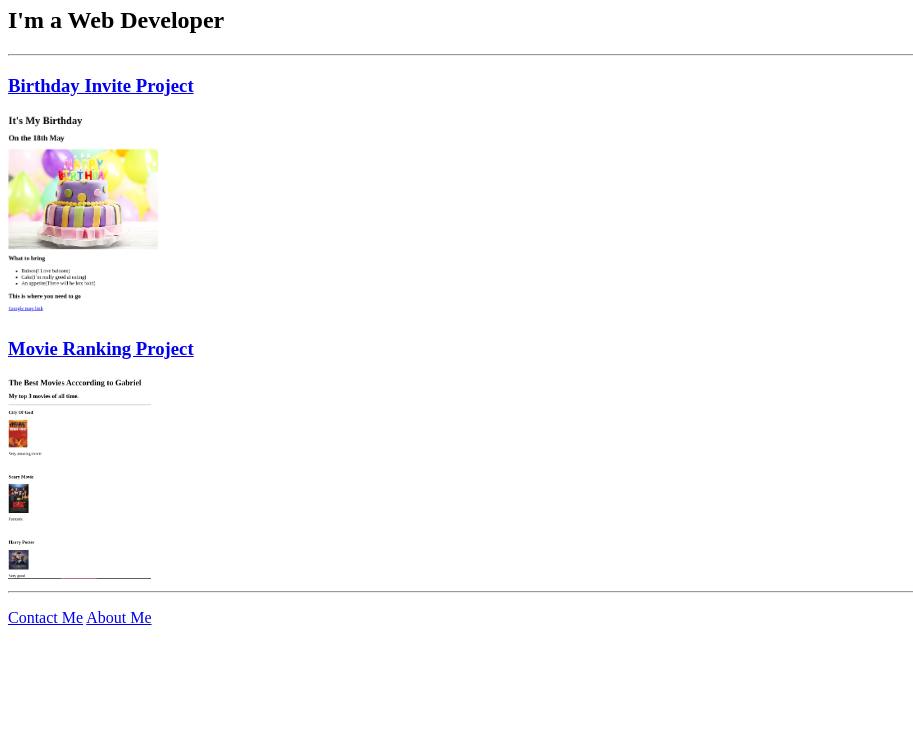
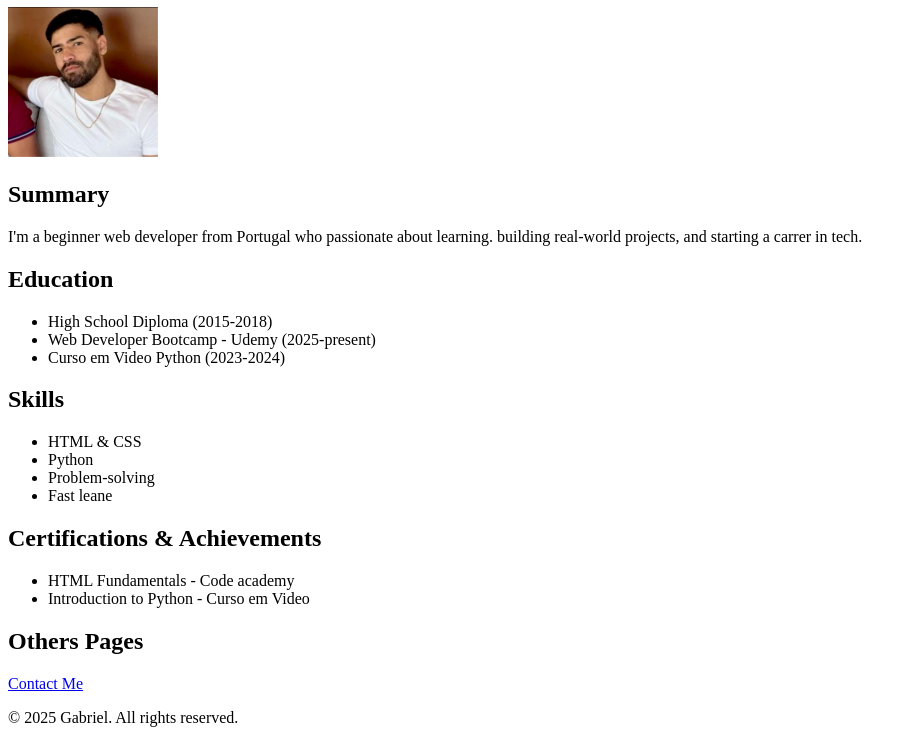
Before and after one commit to gab01012025/htmlportfolio, a plain HTML site: page index.html in a window 1280 px wide. Shown: the part 73-816 px from the top of the page, without its empty margins (0-913 px from the left). Drawn offline with Linux system fonts and the light colour scheme.

Commit message:
Add files via upload

```diff
--- a/index.html
+++ b/index.html
@@ -1,35 +1,45 @@
-<!-- TODO 1: Create the HTML Boilerplate -->
 <!DOCTYPE html>
 <html lang="en">
-
 <head>
     <meta charset="UTF-8">
-    <title>My Portfolio</title>
+    <meta name="viewport" content="width=device-width, initial-scale=1.0">
+    <title>My Resume</title>
 </head>
+<body>
 
- <body>
-    <h1>Gabriel Barreto's Portfolio</h1>
-    <h2>I'm a Web Developer</h2>
+    <h1>Gabriel's Resume</h1>
+    <img src="imagem/profile.jpg" alt="My Profile Photo" height="150">
 
-    <hr/>
-
-    <h3><a href="./public/bithday-invite.html">Birthday Invite Project</a></h3>
-        <img src="./assets/imagem1.png" height="200" alt="Invite Bithday"/>
-    <br>
+<h2>Summary</h2>
+<p>I'm a beginner web developer from Portugal who passionate about learning. building real-world projects, and starting a carrer in tech.</p>
 
 
-    <h3><a href="public/myproject.html">Movie Ranking Project</a></h3>
-    <img src="assets/imagem2.png" height="200" alt="Ranking Movie">
-    <br>
+<h2>Education</h2>
+<ul>
+    <li>High School Diploma (2015-2018)</li>
+    <li>Web Developer Bootcamp - Udemy (2025-present)</li>
+    <li>Curso em Video Python (2023-2024)</li>
+</ul>
 
+<h2>Skills</h2>
+<ul>
+     <li>HTML & CSS</li>
+     <li>Python</li>
+     <li>Problem-solving</li>
+     <li>Fast leane</li>
+</ul>
 
-    <hr/>
+<h2>Certifications & Achievements</h2>
+<ul>
+    <li>HTML Fundamentals - Code academy </li>
+    <li>Introduction to Python - Curso em Video</li>
+</ul>
 
-    <p>
-      <a href="/4.3 HTML Porfolio Project/public/contact.html">Contact Me</a>
-      <a href="/4.3 HTML Porfolio Project/public/about.html">About Me</a>
-    </p>
+<h2>Others Pages</h2>
+<a href="public/contact.html">Contact Me</a>
+</body>
 
-
- </body>
+<footer>
+    <p>© 2025 Gabriel. All rights reserved.</p>
+</footer>
 </html>
```
Also changed, not shown: imagem/profile.jpg (added). Lines whose indentation alone changed are shown as unchanged.
